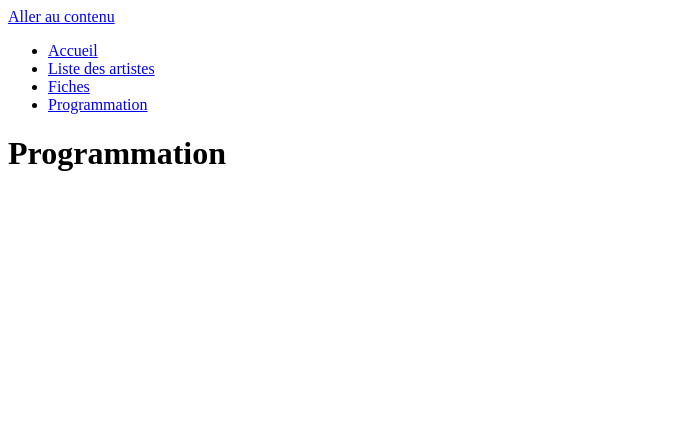
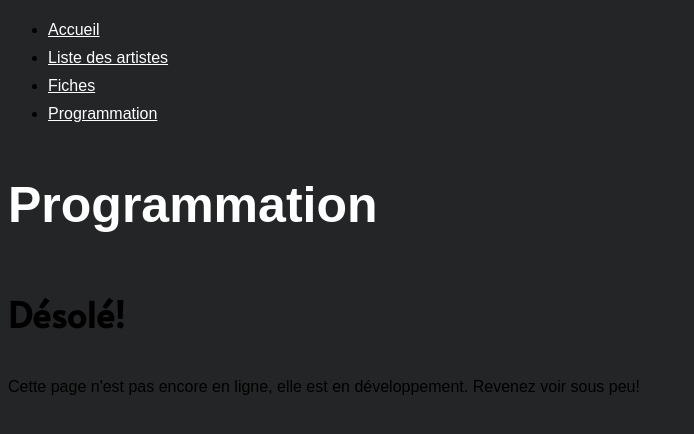
Before and after one commit to ClodianeC/error404, a PHP site: page /programmation/index.php in a window 1280 px wide. Shown: the top 434 px of the page, without its empty margins (0-694 px from the left). Run offline with PHP 8.4, Linux system fonts and the light colour scheme; some web fonts are replaced.

Commit message:
Continuation CSS, Placement lignes de commandes

```diff
--- /dev/null
+++ b/css/module/accordeon.css
@@ -0,0 +1,3 @@
+
+
+/*# sourceMappingURL=accordeon.css.map */
--- /dev/null
+++ b/css/style-clodiane.css
@@ -0,0 +1,343 @@
+@charset "UTF-8";
+/**
+* imports
+* Menu
+* Grille
+* Mise en page
+** Temporaire
+** Général
+** Tri et filtres
+** Contrôles de page
+** Liens artistes
+*/
+/* Normalize
+   ========================================================================== */
+/* Utilitaires
+   ========================================================================== */
+/*** Clearfix ***/
+.clearfix::after {
+  content: "";
+  display: table;
+  clear: both;
+}
+
+/*** Harmoniser le modèle de boîte avec Box-Sizing ***/
+html {
+  box-sizing: border-box;
+}
+
+*, *::before, *::after {
+  box-sizing: inherit;
+}
+
+/* Images fluides */
+img {
+  max-width: 100%;
+}
+
+/*** Styles de base ***/
+abbr[title] {
+  text-decoration: none;
+  cursor: help;
+}
+
+abbr[title]:hover {
+  background-color: rgba(244, 161, 71, 0.25);
+}
+
+/** Accessibilité
+  * Pour cacher visuellement tout en gardant accessible un contenu:
+  * screen-reader-only ou visuallyhidden **/
+.screen-reader-only,
+.visuallyhidden {
+  border: 0;
+  clip: rect(0 0 0 0);
+  height: 1px;
+  margin: -1px;
+  overflow: hidden;
+  padding: 0;
+  position: absolute;
+  width: 1px;
+}
+
+.screen-reader-only.focusable:active,
+.screen-reader-only.focusable:focus,
+.visuallyhidden.focusable:active,
+.visuallyhidden.focusable:focus {
+  clip: auto;
+  height: auto;
+  margin: 0;
+  overflow: visible;
+  position: static;
+  width: auto;
+}
+
+/* Charte typographique
+   ========================================================================== */
+/**
+ * Typographie responsive (Mobile First)
+   ========================================================================
+ * Les valeurs de taille de police suggérées ici sont à titre indicatif.
+ * À ajuster selon la direction visuelle et le choix de polices de caractères.
+ *
+ * @author Prénom Nom courriel
+ *
+ * TABLE DES MATIÈRES
+ * Polices
+ * Base décimale
+ * Hiérarchie responsive
+ *
+ *
+ * Doc des points de rupture :
+ * ==========================================================================
+ * Écran étroit : de 0 à 599px
+ * point de rupture: 600px
+ *
+ * Écran moyen : de 600 à 799px
+ * point de rupture: 800px
+ *
+ * Écran large : 800px et +
+ */
+/* Polices */
+/* Selon le projet, il est souvent préférable d'utiliser le lien @import des Google Fonts
+ * plutôt que de servir directement les polices de caractères à l'aide d'instructions @font-face
+ * et d'un dossier de polices dans la structure de répertoires.
+ * La méthode ci-dessous vise à offrir dans l'ordre de priorité les 3 formats possibles pour
+ * assurer la meilleure compatibilité.
+ */
+@font-face {
+  font-family: RubikDirt;
+  src: url(../../font/RubikDirt-Regular.ttf) format("truetype");
+}
+@font-face {
+  font-family: Alata;
+  src: url(../../font/alata-regular.ttf) format("truetype");
+}
+h1,
+.h1 {
+  font-family: RubikDirt, sans-serif;
+}
+
+h2,
+.h2,
+h3,
+.h3,
+h4,
+.h4 {
+  font-family: Alata, sans-serif;
+}
+
+body {
+  font-family: Arial, sans-serif;
+}
+
+/* Base décimale */
+html {
+  font-size: 62.5%;
+}
+
+body {
+  /* 16px pour toutes les largeurs d'écran */
+  font-size: 1.6rem;
+  /* facteur multiplicateur de la taille de la police 1.375x16 = 22 */
+  line-height: 1.375;
+}
+
+@media (min-width: 600px) {
+  body {
+    line-height: 1.5;
+  }
+}
+@media (min-width: 800px) {
+  body {
+    line-height: 1.75;
+  }
+}
+/* Hiérarchie responsive : plus proche = plus petit  &  plus loin = plus grand */
+h1,
+.h1 { /* = 40px */
+  font-size: 4rem;
+}
+
+@media (min-width: 800px) {
+  h1,
+.h1 { /* = 50px */
+    font-size: 5rem;
+  }
+}
+h2,
+.h2 { /* = 30px */
+  font-size: 3rem;
+}
+
+@media (min-width: 800px) {
+  h2,
+.h2 { /* = 35px */
+    font-size: 3.5rem;
+  }
+}
+h3,
+.h3 { /* = 18px */
+  font-size: 1.8rem;
+}
+
+@media (min-width: 600px) {
+  h3,
+.h3 { /* = 24px */
+    font-size: 2.4rem;
+  }
+}
+@media (min-width: 800px) {
+  h3,
+.h3 { /* = 30px */
+    font-size: 3rem;
+  }
+}
+h4,
+.h4 { /* = 16px */
+  font-size: 1.6rem;
+}
+
+@media (min-width: 600px) {
+  h4,
+.h4 { /* = 18px */
+    font-size: 1.8rem;
+  }
+}
+@media (min-width: 800px) {
+  h4,
+.h4 { /* = 22px */
+    font-size: 2.2rem;
+  }
+}
+/* Mise en page
+   ========================================================================== */
+/** Temporaire
+    ========================================================================== */
+.nav__link {
+  color: #FFFFFF;
+}
+
+/** Général
+    ========================================================================== */
+body {
+  background-color: #242526;
+}
+
+h1,
+.artiste_info_nom,
+.artiste_info_style,
+.indicateur-page {
+  color: #FFFFFF;
+}
+
+/** Tri et filtres
+    ========================================================================== */
+.media > .section-tri {
+  grid-area: tri;
+}
+
+.media > .section-filtre {
+  grid-area: filtre;
+}
+
+.media > .appliquer {
+  grid-area: app;
+}
+
+.media > .reinitialiser {
+  grid-area: reini;
+}
+
+.h2_tri {
+  color: #242526;
+}
+
+.tri-filtres {
+  background-color: #46D3D3;
+  box-shadow: 4px 4px 15px rgba(70, 211, 211, 0.4), -4px -4px 15px rgba(70, 211, 211, 0.4);
+  display: grid;
+  grid-column-gap: 20px;
+  grid-template-columns: 30% 60%;
+  grid-template-areas: "tri filtre" "app reini";
+}
+
+.bouton {
+  max-width: 100px;
+  margin: 10px 5px;
+}
+
+/** Contrôles de page
+    ========================================================================== */
+.page.inactif {
+  color: #AC3AB6;
+  text-shadow: -4px -4px 15px #AC3AB6, 4px 4px 15px #AC3AB6;
+}
+
+.precedente.inactif,
+.suivante.inactif {
+  color: #A4A4A4;
+}
+
+.actif:link,
+.actif:visited {
+  color: #FFFFFF;
+}
+
+.actif:hover,
+.actif:active {
+  color: #FFE607;
+  text-shadow: -4px -4px 15px rgba(255, 230, 7, 0.5), 4px 4px 15px rgba(255, 230, 7, 0.5);
+}
+
+/** Liens artistes
+    ========================================================================== */
+.liste-artistes {
+  display: flex;
+  flex-direction: column;
+  align-items: center;
+}
+
+.artiste_img {
+  order: 1;
+}
+
+.artistes {
+  list-style: none;
+  display: flex;
+  flex-direction: column;
+}
+
+.artiste_info_nom,
+.artiste_info_style {
+  background-color: #242526;
+  max-width: 245px;
+}
+
+.artiste_info {
+  margin-left: 20px;
+}
+
+@media (min-width: 800px) {
+  .liste-artistes {
+    display: flex;
+    flex-direction: column;
+  }
+  .artistes.impair {
+    list-style: none;
+    display: flex;
+    flex-direction: row;
+    margin-right: auto;
+  }
+  .artistes.pair {
+    list-style: none;
+    display: flex;
+    flex-direction: row;
+    margin-left: auto;
+  }
+  .artiste_img {
+    order: 0;
+  }
+}
+
+/*# sourceMappingURL=style-clodiane.css.map */
--- /dev/null
+++ b/css/style-isaac.css
@@ -0,0 +1,3 @@
+
+
+/*# sourceMappingURL=style-isaac.css.map */
--- /dev/null
+++ b/css/style-rosalie.css
@@ -0,0 +1,3 @@
+
+
+/*# sourceMappingURL=style-rosalie.css.map */
--- /dev/null
+++ b/css/style.css
@@ -0,0 +1,3 @@
+
+
+/*# sourceMappingURL=style.css.map */
--- a/programmation/index.php
+++ b/programmation/index.php
@@ -15,12 +15,15 @@ include($niveau . 'inc/scripts/config.inc.php');
     <meta http-equiv="X-UA-Compatible" content="ie=edge">
     <title>Festival OFF - Programmation</title>
     <?php include($niveau . 'inc/fragments/head-links.html'); ?>
+    <link rel="stylesheet" href="<?php echo $niveau ?>/css/style-clodiane.css">
 </head>
 
 <body>
 <?php include($niveau . 'inc/fragments/header.inc.php');; ?>
 
 <h1>Programmation</h1>
+<h2>Désolé!</h2>
+<p>Cette page n'est pas encore en ligne, elle est en développement. Revenez voir sous peu!</p>
 
 </body>
 </html>
--- a/scss/base/_typo.scss
+++ b/scss/base/_typo.scss
@@ -0,0 +1,139 @@
+/**
+ * Typographie responsive (Mobile First)
+   ========================================================================
+ * Les valeurs de taille de police suggérées ici sont à titre indicatif.
+ * À ajuster selon la direction visuelle et le choix de polices de caractères.
+ *
+ * @author Prénom Nom courriel
+ *
+ * TABLE DES MATIÈRES
+ * Polices
+ * Base décimale
+ * Hiérarchie responsive
+ *
+ *
+ * Doc des points de rupture :
+ * ==========================================================================
+ * Écran étroit : de 0 à 599px
+ * point de rupture: 600px
+ *
+ * Écran moyen : de 600 à 799px
+ * point de rupture: 800px
+ *
+ * Écran large : 800px et +
+ */
+
+
+/* Polices */
+/* Selon le projet, il est souvent préférable d'utiliser le lien @import des Google Fonts
+ * plutôt que de servir directement les polices de caractères à l'aide d'instructions @font-face
+ * et d'un dossier de polices dans la structure de répertoires.
+ * La méthode ci-dessous vise à offrir dans l'ordre de priorité les 3 formats possibles pour
+ * assurer la meilleure compatibilité.
+ */
+@font-face {
+  font-family: RubikDirt;
+  src:url(../../font/RubikDirt-Regular.ttf)format('truetype');
+}
+@font-face {
+  font-family: Alata;
+  src:url(../../font/alata-regular.ttf) format('truetype');
+}
+h1,
+.h1{
+  font-family: RubikDirt, sans-serif ;
+}
+h2,
+.h2,
+h3,
+.h3,
+h4,
+.h4 {
+  font-family: Alata, sans-serif ;
+}
+body{
+  font-family: Arial, sans-serif ;
+}
+
+
+/* Base décimale */
+html{
+  font-size: 62.5%;
+}
+
+
+body {
+  /* 16px pour toutes les largeurs d'écran */
+  font-size: 1.6rem;
+  /* facteur multiplicateur de la taille de la police 1.375x16 = 22 */
+  line-height: 1.375;
+}
+@media (min-width: 600px) {
+  body {
+    line-height: 1.5;
+  }
+}
+@media (min-width: 800px) {
+  body {
+    line-height: 1.75;
+  }
+}
+
+
+/* Hiérarchie responsive : plus proche = plus petit  &  plus loin = plus grand */
+h1,
+.h1 { /* = 40px */
+  font-size: 4rem;
+}
+@media (min-width: 800px) {
+  h1,
+  .h1 { /* = 50px */
+    font-size: 5rem;
+  }
+}
+
+h2,
+.h2 { /* = 30px */
+  font-size: 3rem;
+}
+@media (min-width: 800px) {
+  h2,
+  .h2 { /* = 35px */
+    font-size: 3.5rem;
+  }
+}
+
+h3,
+.h3 { /* = 18px */
+  font-size: 1.8rem;
+}
+@media (min-width: 600px) {
+  h3,
+  .h3 {  /* = 24px */
+    font-size: 2.4rem;
+  }
+}
+@media (min-width: 800px) {
+  h3,
+  .h3 { /* = 30px */
+    font-size: 3rem;
+  }
+}
+
+h4,
+.h4 { /* = 16px */
+  font-size: 1.6rem;
+}
+@media (min-width: 600px) {
+  h4,
+  .h4 { /* = 18px */
+    font-size: 1.8rem;
+  }
+}
+
+@media (min-width: 800px) {
+  h4,
+  .h4 { /* = 22px */
+    font-size: 2.2rem;
+  }
+}
--- a/scss/style-clodiane.scss
+++ b/scss/style-clodiane.scss
@@ -0,0 +1,136 @@
+/**
+* imports
+* Menu
+* Grille
+* Mise en page
+** Temporaire
+** Général
+** Tri et filtres
+** Contrôles de page
+** Liens artistes
+*/
+
+/* Normalize
+   ========================================================================== */
+//@import "normalize";
+
+/* Utilitaires
+   ========================================================================== */
+@import "utilitaire/_variables";
+
+/* Charte typographique
+   ========================================================================== */
+@import "base/_typo";
+
+
+/* Mise en page
+   ========================================================================== */
+
+/** Temporaire
+    ========================================================================== */
+.nav__link{
+  color: $blanc;
+}
+
+/** Général
+    ========================================================================== */
+body{
+  background-color: $charcoal;
+}
+h1,
+.artiste_info_nom,
+.artiste_info_style,
+.indicateur-page{
+  color: $blanc;
+}
+
+/** Tri et filtres
+    ========================================================================== */
+.media > .section-tri { grid-area: tri; }
+.media > .section-filtre { grid-area: filtre; }
+.media > .appliquer { grid-area: app; }
+.media > .reinitialiser { grid-area: reini; }
+
+.h2_tri{
+  color: $charcoal;
+}
+.tri-filtres {
+  background-color: $bleu;
+  box-shadow: 4px 4px 15px rgba($bleu, 0.4), -4px -4px 15px rgba($bleu, 0.4);
+  display: grid;
+  grid-column-gap: 20px;
+  grid-template-columns: 30% 60%;
+  grid-template-areas:
+    "tri filtre"
+    "app reini";
+}
+.bouton{
+  max-width: 100px;
+  margin: 10px 5px;
+}
+
+/** Contrôles de page
+    ========================================================================== */
+.page.inactif{
+  color: $mauve;
+  text-shadow: -4px -4px 15px $mauve, 4px 4px 15px $mauve;
+}
+.precedente.inactif,
+.suivante.inactif{
+  color: #A4A4A4;
+}
+.actif:link,
+.actif:visited{
+  color: $blanc;
+}
+.actif:hover,
+.actif:active{
+  color: $jaune;
+  text-shadow: -4px -4px 15px rgba($jaune, 0.5), 4px 4px 15px rgba($jaune, 0.5);
+}
+
+/** Liens artistes
+    ========================================================================== */
+.liste-artistes{
+  display: flex;
+  flex-direction: column;
+  align-items: center;
+}
+.artiste_img{
+  order: 1;
+}
+.artistes{
+  list-style: none;
+  display: flex;
+  flex-direction: column;
+}
+
+.artiste_info_nom,
+.artiste_info_style{
+  background-color: $charcoal;
+  max-width: 245px;
+}
+.artiste_info{
+  margin-left: 20px;
+}
+@media(min-width:800px){
+  .liste-artistes{
+    display: flex;
+    flex-direction: column;
+  }
+  .artistes.impair{
+    list-style: none;
+    display: flex;
+    flex-direction: row;
+    margin-right: auto;
+  }
+  .artistes.pair{
+    list-style: none;
+    display: flex;
+    flex-direction: row;
+    margin-left: auto;
+  }
+  .artiste_img{
+    order: 0;
+  }
+}
--- a/scss/utilitaire/_variables.scss
+++ b/scss/utilitaire/_variables.scss
@@ -2,6 +2,7 @@ $blanc: #FFFFFF;
 $jaune: #FFE607;
 $mauve: #AC3AB6;
 $bleu: #46D3D3;
+$charcoal: #242526;
 
 $lumiere-jaune_table:"";
 $lumiere-mauve_table:"";
```
Also changed, not shown: artistes/index.php (+31 -9 lines), 8 other files.
